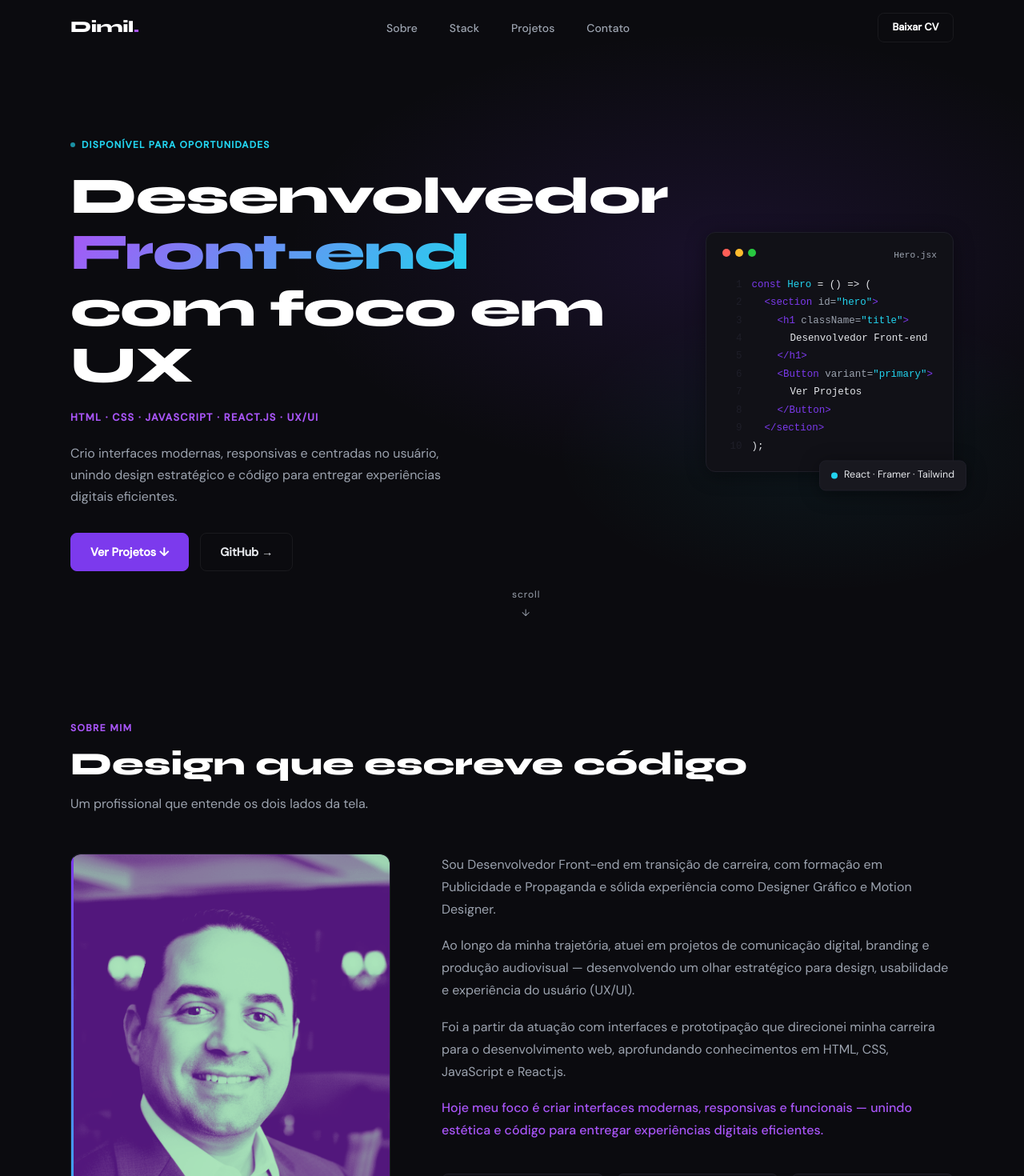
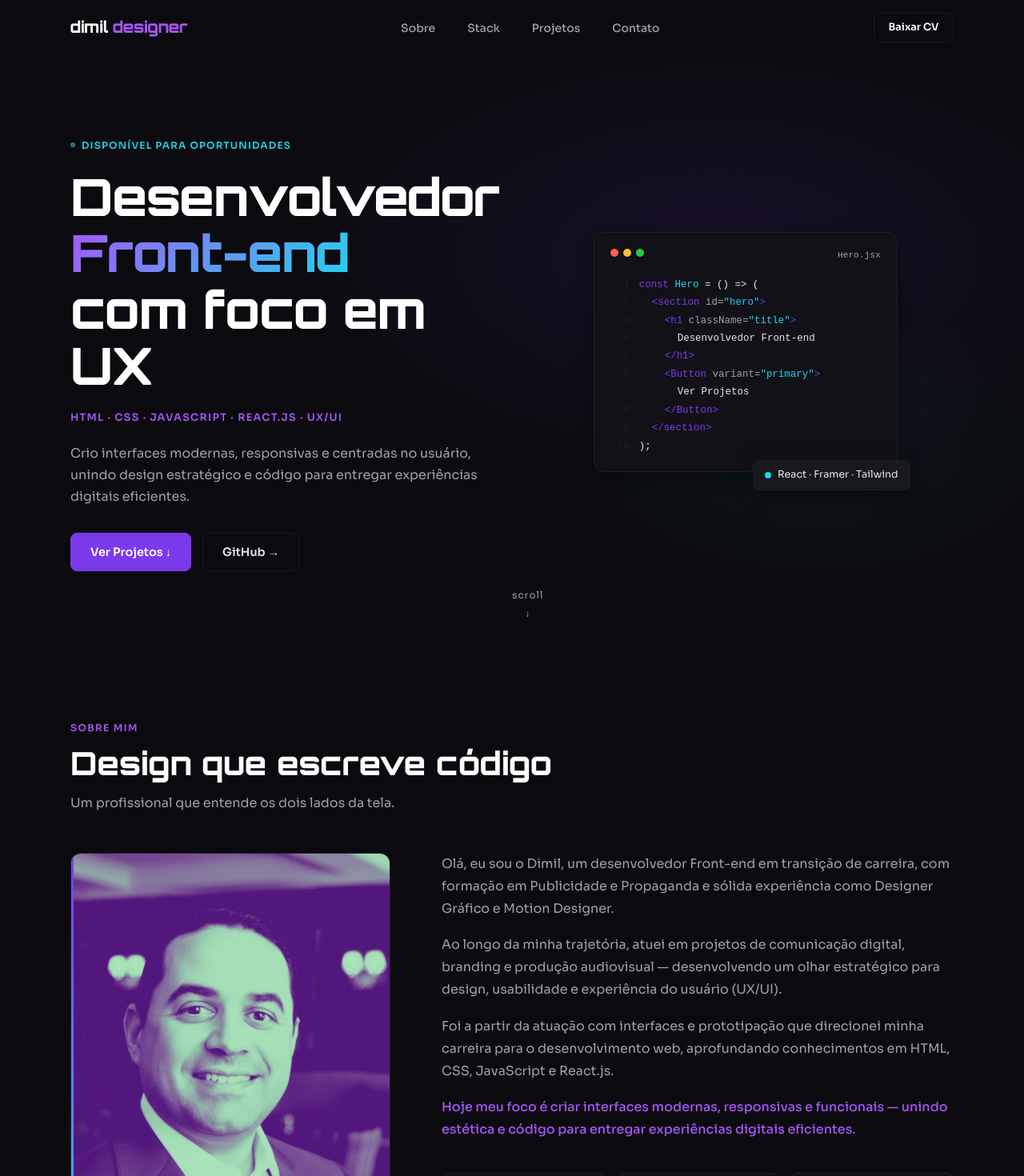
Before and after one commit to dimildesigner/portfolio, a React (Vite) app: page / in a window 1280 px wide. Shown: the top 1470 px of the page at 80% size. Built offline with nearby package versions, Linux system fonts and the light colour scheme.

Commit message:
Ajustes de fonts e conteúdo.

```diff
--- a/index.html
+++ b/index.html
@@ -6,16 +6,16 @@
     <meta name="viewport" content="width=device-width, initial-scale=1.0" />
 
     <!-- SEO -->
-    <title>Dimil | Desenvolvedor Front-end</title>
+    <title>dimil designer dev | Desenvolvedor Front-end</title>
     <meta
       name="description"
       content="Desenvolvedor Front-end especializado em React, JavaScript e UX/UI. Criação de interfaces modernas, responsivas e centradas no usuário."
     />
     <meta name="keywords" content="Front-end, React, JavaScript, UX UI, Desenvolvedor Web, HTML, CSS" />
-    <meta name="author" content="Dimil" />
+    <meta name="author" content="dimil designer dev" />
 
     <!-- Open Graph -->
-    <meta property="og:title" content="Dimil | Desenvolvedor Front-end" />
+    <meta property="og:title" content="dimil designer dev | Desenvolvedor Front-end" />
     <meta property="og:description" content="Desenvolvedor Front-end com foco em React, JavaScript e UX/UI." />
     <meta property="og:type" content="website" />
     <meta property="og:url" content="https://portfolio-zeta-jet-gn5ipqmprl.vercel.app" />
--- a/src/components/About.jsx
+++ b/src/components/About.jsx
@@ -58,7 +58,7 @@ export default function About() {
               {/* Foto */}
               <img
                 src={photo}
-                alt="Foto de Dimil — Desenvolvedor Front-end"
+                alt="Foto de dimil designer — Desenvolvedor Front-end"
                 loading="lazy"
                 style={{
                   width: "100%",
@@ -103,9 +103,8 @@ export default function About() {
           >
             <div style={{ display: "flex", flexDirection: "column", gap: "1.1rem", color: "var(--text)", lineHeight: 1.75 }}>
               <p>
-                Sou Desenvolvedor Front-end em transição de carreira, com formação em
-                Publicidade e Propaganda e sólida experiência como Designer Gráfico
-                e Motion Designer.
+                Olá, eu sou o Dimil, um desenvolvedor Front-end em transição de carreira, com formação em
+                Publicidade e Propaganda e sólida experiência como Designer Gráfico e Motion Designer.
               </p>
 
               <p>
--- a/src/components/Footer.jsx
+++ b/src/components/Footer.jsx
@@ -26,12 +26,12 @@ export default function Footer() {
           fontSize: "1rem",
           color: "var(--text-white)",
         }}>
-          Dimil<span style={{ color: "var(--purple-light)" }}>.</span>
+          dimil<span style={{ color: "var(--purple-light)" }}> designer</span>
         </span>
 
         {/* Copyright */}
         <p style={{ fontSize: "0.78rem", color: "var(--text)" }}>
-          © {currentYear} Dimil. Feito com React + Framer Motion.
+          © {currentYear} dimil designer | Site desenvolvido com React + Framer Motion.
         </p>
 
         {/* Links */}
--- a/src/components/Navbar.jsx
+++ b/src/components/Navbar.jsx
@@ -92,7 +92,7 @@ export default function Navbar() {
               letterSpacing: "-0.02em",
             }}
           >
-            Dimil<span style={{ color: "var(--purple-light)" }}>.</span>
+            dimil <span style={{ color: "var(--purple-light)" }}>designer</span>
           </a>
 
           {/* Nav desktop */}
--- a/src/styles/globals.css
+++ b/src/styles/globals.css
@@ -1,3 +1,27 @@
+/* ─── Fonts Imports ──────────────────────────────────────────── */
+
+/* ─── Títulos ───  */
+
+@import url('https://fonts.googleapis.com/css2?family=Space+Grotesk:wght@300..700&display=swap');
+
+@import url('https://fonts.googleapis.com/css2?family=Oxanium:wght@200..800&family=Space+Grotesk:wght@300..700&display=swap');
+
+@import url('https://fonts.googleapis.com/css2?family=Orbitron:wght@400..900&family=Oxanium:wght@200..800&display=swap');
+
+@import url('https://fonts.googleapis.com/css2?family=IBM+Plex+Mono:ital,wght@0,100;0,200;0,300;0,400;0,500;0,600;0,700;1,100;1,200;1,300;1,400;1,500;1,600;1,700&display=swap');
+
+@import url('https://fonts.googleapis.com/css2?family=Titillium+Web:ital,wght@0,200;0,300;0,400;0,600;0,700;0,900;1,200;1,300;1,400;1,600;1,700&display=swap');
+
+
+
+/* ─── Parágrafos ───  */
+
+@import url('https://fonts.googleapis.com/css2?family=Sora:wght@100..800&display=swap');
+
+@import url('https://fonts.googleapis.com/css2?family=Geist:wght@100..900&display=swap');
+
+
+
 /* ─── DESIGN TOKENS ──────────────────────────────────────── */
 :root {
   /* Cores */
@@ -20,8 +44,15 @@
   --gradient:    linear-gradient(135deg, var(--purple), var(--cyan));
 
   /* Tipografia */
-  --font-heading: 'Syne', sans-serif;
-  --font-body:    'DM Sans', sans-serif;
+
+  /* --font-heading: "Oxanium", sans-serif; */
+  --font-heading: "Orbitron", sans-serif;
+  /* --font-heading: "IBM Plex Mono", monospace; */
+  /* --font-heading: "Oxanium", "Titillium Web", sans-serif; */
+
+  /* --font-body:    'DM Sans', sans-serif; */
+  --font-body: "Sora", sans-serif;
+  /* --font-body: "Geist", sans-serif; */
 
   /* Espaçamentos */
   --section-py: 6rem;
@@ -61,7 +92,7 @@ body {
 h1, h2, h3, h4, h5, h6 {
   font-family: var(--font-heading);
   color: var(--text-white);
-  line-height: 1.2;
+  line-height: 1.3;
 }
 
 a {
```
Also changed, not shown: src/pages/Home.jsx (deleted).
